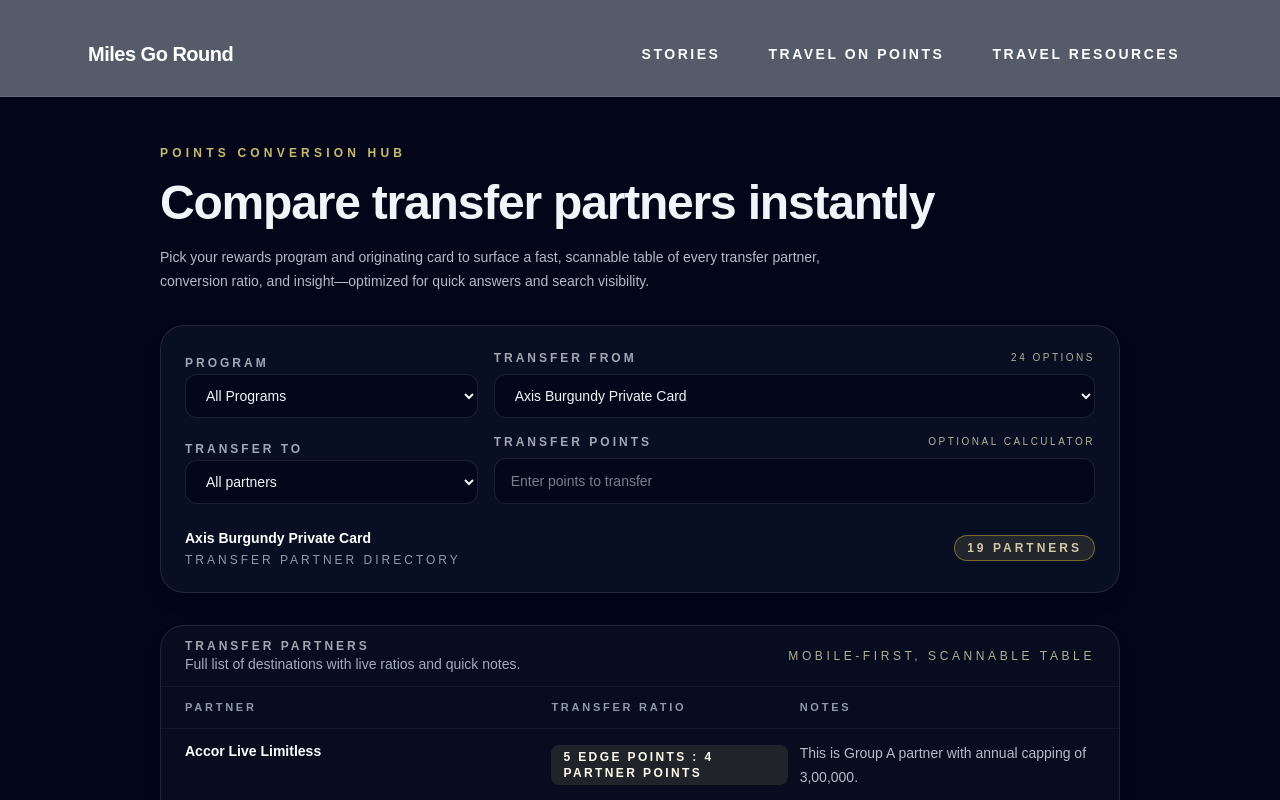
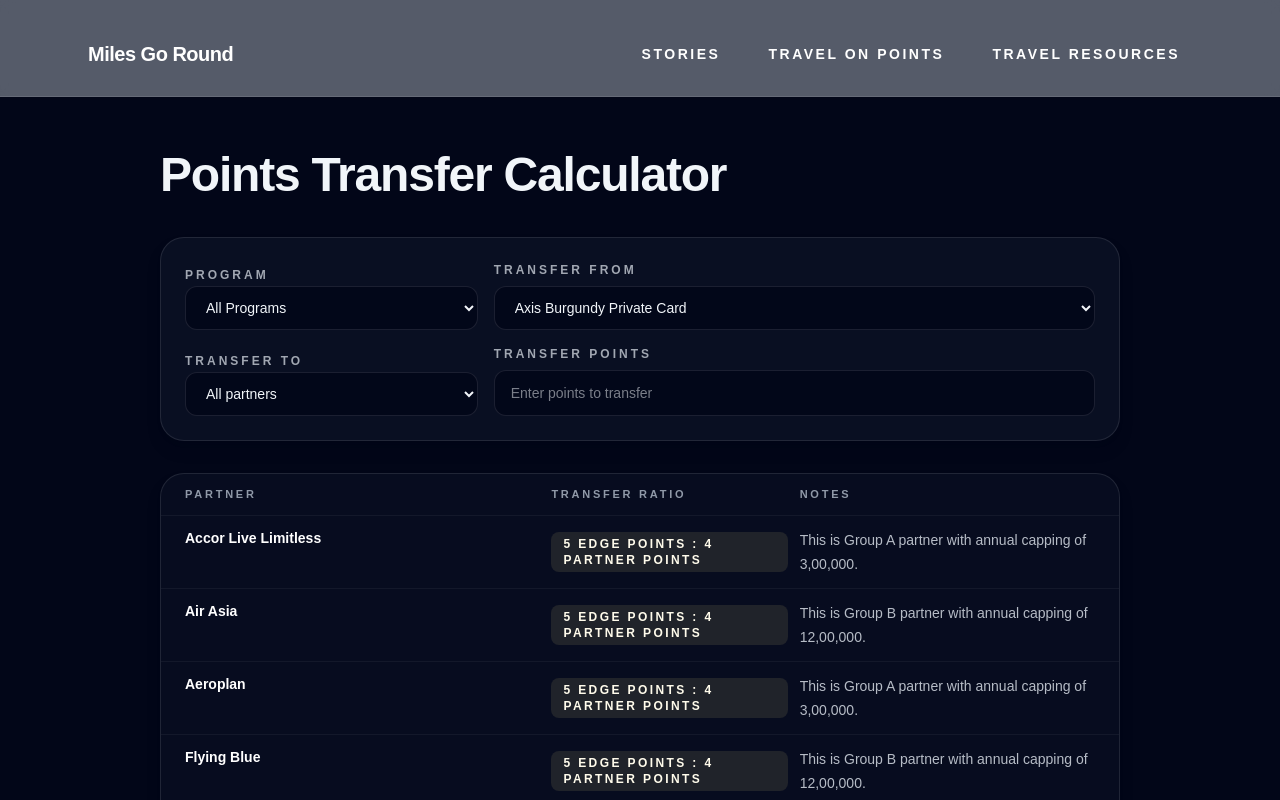
Before and after one commit to bansalmanik/travel-website, a Next.js app: page /pointsconversion in a window 1280 px wide. Shown: the top 800 px of the page. Built offline with nearby package versions, Linux system fonts and the light colour scheme.

Commit message:
resources disable

```diff
--- a/app/pointsconversion/PointsConversionContent.tsx
+++ b/app/pointsconversion/PointsConversionContent.tsx
@@ -218,16 +218,9 @@ export default function PointsConversionContent({ conversions }: PointsConversio
     <div className="min-h-screen bg-slate-950 text-slate-100">
       <div className="mx-auto flex max-w-5xl flex-col gap-8 px-4 py-12 sm:px-6 lg:px-8">
         <header className="space-y-3 text-center sm:text-left">
-          <p className="text-xs font-semibold uppercase tracking-[0.35em] text-amber-200/80">
-            Points conversion hub
-          </p>
           <h1 className="text-4xl font-semibold leading-tight tracking-tight sm:text-5xl">
-            Compare transfer partners instantly
+            Points Transfer Calculator
           </h1>
-          <p className="text-sm leading-6 text-slate-200/80 sm:max-w-2xl">
-            Pick your rewards program and originating card to surface a fast, scannable table of every transfer partner,
-            conversion ratio, and insight—optimized for quick answers and search visibility.
-          </p>
         </header>
 
         <section className="rounded-3xl border border-white/10 bg-slate-900/60 p-4 shadow-lg shadow-slate-950/30 sm:p-6">
@@ -253,9 +246,6 @@ export default function PointsConversionContent({ conversions }: PointsConversio
             <label className="space-y-2 sm:col-span-2">
               <div className="flex items-center justify-between text-xs font-semibold uppercase tracking-[0.25em] text-slate-200/70">
                 <span>Transfer from</span>
-                <span className="text-[10px] font-medium uppercase tracking-[0.25em] text-amber-100/70">
-                  {fromOptions.length} options
-                </span>
               </div>
               <select
                 value={normalizedSelectedFrom}
@@ -303,9 +293,6 @@ export default function PointsConversionContent({ conversions }: PointsConversio
             <label className="space-y-2 sm:col-span-2">
               <div className="flex items-center justify-between text-xs font-semibold uppercase tracking-[0.25em] text-slate-200/70">
                 <span>Transfer points</span>
-                <span className="text-[10px] font-medium uppercase tracking-[0.25em] text-amber-100/70">
-                  Optional calculator
-                </span>
               </div>
               <input
                 type="number"
@@ -319,36 +306,9 @@ export default function PointsConversionContent({ conversions }: PointsConversio
               />
             </label>
           </div>
-
-          <div className="mt-6 grid gap-4 sm:grid-cols-[1fr_auto] sm:items-center">
-            <div className="text-sm text-slate-200/80">
-              <p className="font-semibold text-white">
-                {normalizedSelectedFrom || "Choose a card"}
-              </p>
-              <p className="mt-1 text-xs uppercase tracking-[0.25em] text-slate-300/70">
-                Transfer partner directory
-              </p>
-            </div>
-            <span className="inline-flex items-center justify-center rounded-full border border-amber-300/40 bg-amber-200/10 px-3 py-1 text-xs font-semibold uppercase tracking-[0.25em] text-amber-100/80">
-              {filteredPartnerRows.length} partners
-            </span>
-          </div>
         </section>
 
         <section className="rounded-3xl border border-white/10 bg-slate-900/40 shadow-lg shadow-slate-950/30">
-          <div className="flex items-center justify-between gap-3 border-b border-white/5 px-4 py-3 sm:px-6">
-            <div>
-              <p className="text-xs font-semibold uppercase tracking-[0.25em] text-slate-200/70">
-                Transfer partners
-              </p>
-              <p className="text-sm text-slate-300/80">
-                Full list of destinations with live ratios and quick notes.
-              </p>
-            </div>
-            <div className="hidden text-xs font-medium uppercase tracking-[0.3em] text-amber-100/70 sm:block">
-              Mobile-first, scannable table
-            </div>
-          </div>
 
           {filteredPartnerRows.length === 0 ? (
             <div className="px-4 py-10 text-center sm:px-6">
```
